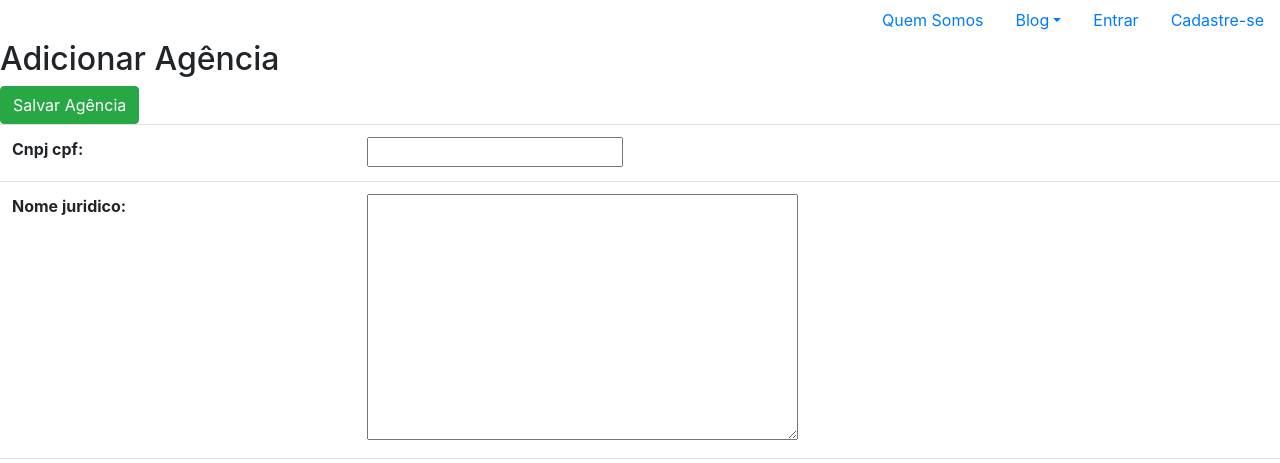
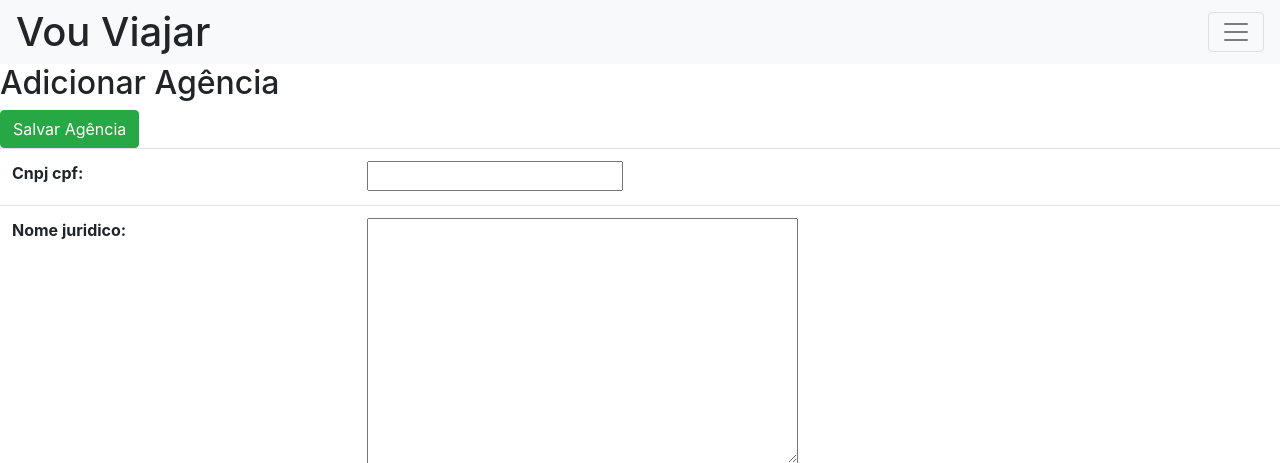
Before and after one commit to mikefarias/vou_viajar_django, a Django app: page /post/agency in a window 1280 px wide. Shown: the top 463 px of the page. Run offline with Django 3.2, Linux system fonts and the light colour scheme; some libraries are stand-ins or nearby versions.

Commit message:
":art: Atualização do menu principal no template base"

```diff
--- a/vou_viajar/aplicacao_web/template/base.html
+++ b/vou_viajar/aplicacao_web/template/base.html
@@ -15,6 +15,16 @@
 
 <body>
 
+    <nav class="navbar navbar-expanded-lg navbar-light bg-light">
+
+        <!-- Logo com redirecionamento para tela inicial-->
+        <a class="navbar-bran  h1 mb-0" href="#login.html">Vou Viajar </a>
+        <!-- Botão e ícone para menu expansivo-->
+        <button class="navbar-toggler" type="button" data-toggle="collapse" data-target="#navbarSite">
+            <span class="navbar-toggler-icon"></span>
+        </button>
+        <!-- Conteúdo -->
+        <div class="collapse navbar-collapse" id="navbarSite">
             <ul class="nav justify-content-end">
                 <li class="nav-item">
                     <a class="nav-link active" href="#">Quem Somos</a>
@@ -33,6 +43,9 @@
                     <a class="nav-link" href="#">Cadastre-se</a>
                 </li>
             </ul>
+        </div>
+
+    </nav>
 
     <!-- Primeiro o jQuery, depois o Popper.js, e depois o Bootstrap JS -->
     <script src="https://code.jquery.com/jquery-3.2.1.slim.min.js"></script>
```
Lines whose indentation alone changed are shown as unchanged.
